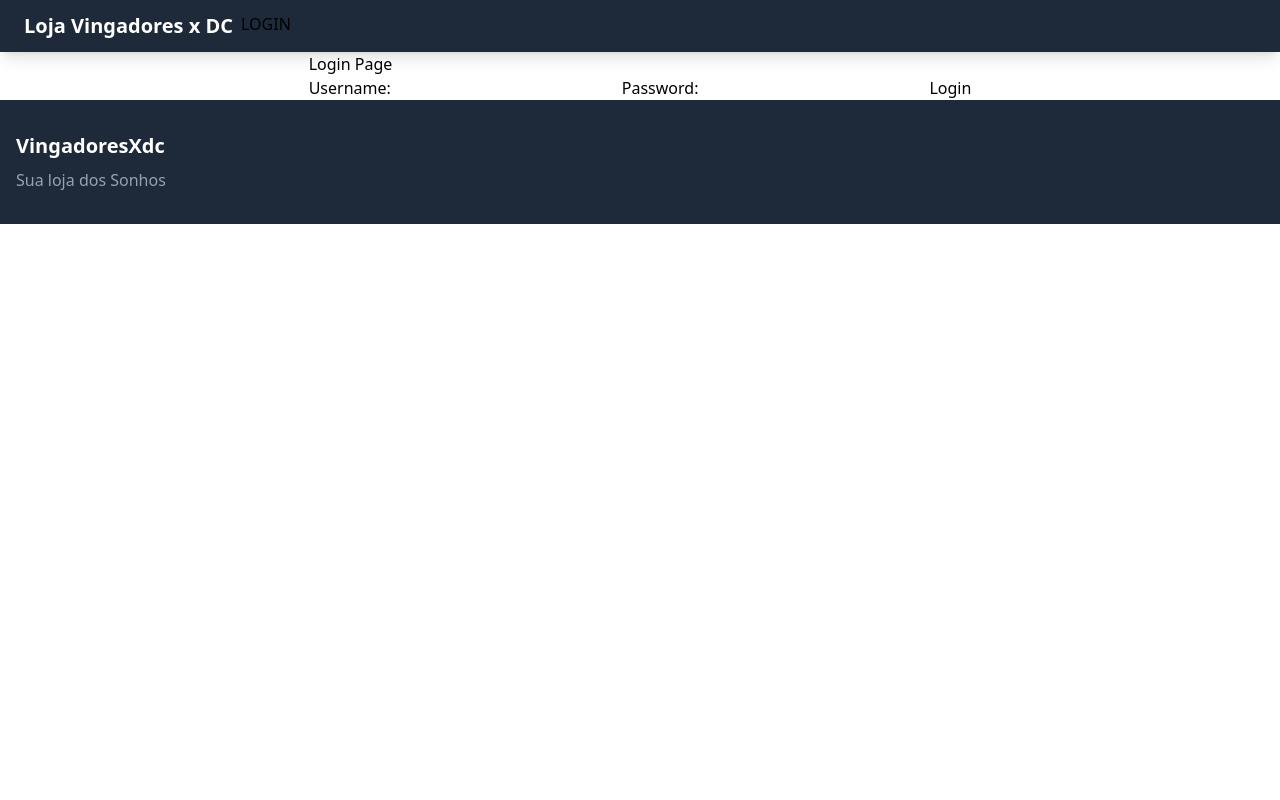
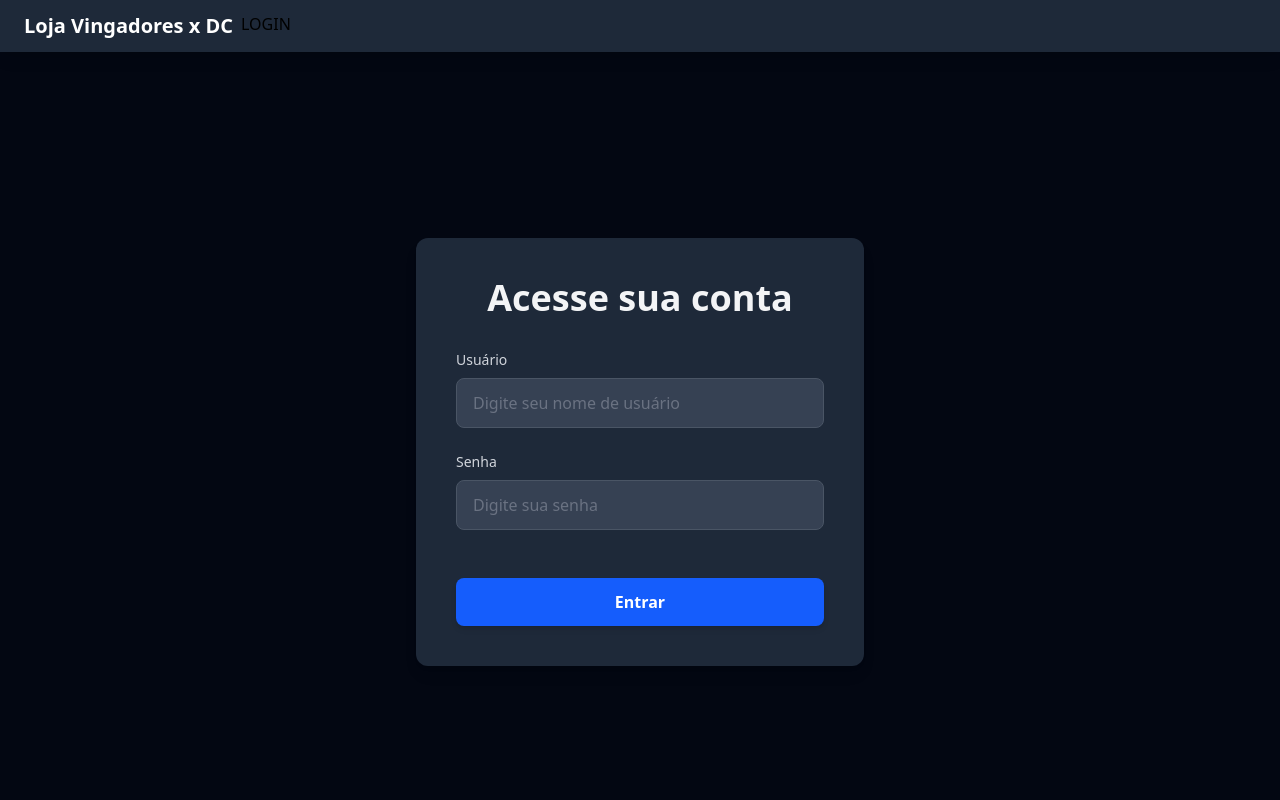
Before and after one commit to Alessandrovlr/ecommerce, a React (Vite) app: page /login in a window 1280 px wide. Shown: the top 800 px of the page. Built offline with nearby package versions, Linux system fonts and the light colour scheme.

Commit message:
home e login criados com estilização tailwind

```diff
--- a/src/pages/Home.jsx
+++ b/src/pages/Home.jsx
@@ -1,9 +1,19 @@
+
+
 export const Home = () => {
-    return(
-        <div>
-            <h1>
-                HOME
-            </h1>
+    return (
+        <div id="hcont">
+
+            <a className="car" href="#">
+                Compras
+                <img src="imagens/carrinho.png" alt="Carrinho de compras" />
+            </a>
+
+            <h1 id="tituloProduto"></h1>
+            <div id="central">
+                <div id="imgProd"></div>
+                <p id="descProduto"></p>
+            </div>
         </div>
-    )
+    );
 }
--- a/src/pages/Login.jsx
+++ b/src/pages/Login.jsx
@@ -1,48 +1,110 @@
-import React, { useState } from 'react';
+import React, { useState, createContext, useContext } from 'react';
 import { useNavigate } from 'react-router-dom';
-import { useAuth } from '../context/AuthContext';
+import { z } from 'zod'; // Importa o Zod para validação
+
+// Define o esquema de validação com Zod
+const loginSchema = z.object({
+  username: z.string().min(3, { message: "O nome de usuário deve ter pelo menos 3 caracteres." }),
+  password: z.string().min(6, { message: "A senha deve ter pelo menos 6 caracteres." }),
+});
+
+// Cria um contexto de autenticação de exemplo
+const AuthContext = createContext(null);
+
+// Hook para usar o contexto de autenticação
+const useAuth = () => {
+  return useContext(AuthContext);
+};
+
+// Provedor de autenticação de exemplo
+const AuthProvider = ({ children }) => {
+  const [user, setUser] = useState(null);
+
+  const login = (newUser) => {
+    setUser(newUser);
+  };
+
+  const logout = () => {
+    setUser(null);
+  };
+
+  const value = { user, login, logout };
+
+  return <AuthContext.Provider value={value}>{children}</AuthContext.Provider>;
+};
 
 export const Login = () => {
-  const { login } = useAuth();
   const [username, setUsername] = useState('');
   const [password, setPassword] = useState('');
-  const navigate = useNavigate();
+  const [errors, setErrors] = useState({});
+
+  // Mock do hook `useAuth` e `useNavigate` para que o código seja executável no Canvas
+  const auth = {
+    login: (username) => console.log(`Usuário logado: ${username}`),
+  };
+  const navigate = () => console.log('Navegação para a home');
 
   const handleSubmit = (e) => {
     e.preventDefault();
+    setErrors({}); // Limpa erros anteriores
 
-    if (username && password) {
-      login(username);
+    try {
+      // Valida os dados do formulário com Zod
+      loginSchema.parse({ username, password });
+
+      // Se a validação passar, continua com a lógica de login
+      auth.login(username);
       navigate('/');
-    } else {
-      alert("Preencha todos os campos");
+    } catch (error) {
+      if (error instanceof z.ZodError) {
+        const newErrors = {};
+        error.errors.forEach(err => {
+          newErrors[err.path[0]] = err.message;
+        });
+        setErrors(newErrors);
+      }
     }
   };
 
   return (
-    <div className="login-page">
-      <h1>Login Page</h1>
-      <form onSubmit={handleSubmit}>
-        <label htmlFor="username">Username:</label>
+    <div className="flex items-center justify-center h-screen w-screen bg-gray-950 text-gray-100 p-4">
+      <div className="bg-gray-800 p-10 rounded-xl shadow-lg w-full max-w-md">
+        <h1 className="text-4xl font-extrabold text-center mb-8 text-gray-100">Acesse sua conta</h1>
+        <form onSubmit={handleSubmit} className="space-y-6">
+          <div>
+            <label htmlFor="username" className="block text-sm font-medium text-gray-300 mb-2">Usuário</label>
             <input
               type="text"
               id="username"
               value={username}
               onChange={(e) => setUsername(e.target.value)}
-          required
+              className="w-full px-4 py-3 bg-gray-700 border border-gray-600 rounded-lg focus:outline-none focus:ring-2 focus:ring-blue-500 transition duration-300 placeholder-gray-500"
+              placeholder="Digite seu nome de usuário"
             />
+            {errors.username && <p className="text-red-400 text-sm mt-2">{errors.username}</p>}
+          </div>
 
-        <label htmlFor="password">Password:</label>
+          <div>
+            <label htmlFor="password" className="block text-sm font-medium text-gray-300 mb-2">Senha</label>
             <input
               type="password"
               id="password"
               value={password}
               onChange={(e) => setPassword(e.target.value)}
-          required
+              className="w-full px-4 py-3 bg-gray-700 border border-gray-600 rounded-lg focus:outline-none focus:ring-2 focus:ring-blue-500 transition duration-300 placeholder-gray-500"
+              placeholder="Digite sua senha"
             />
+            {errors.password && <p className="text-red-400 text-sm mt-2">{errors.password}</p>}
+          </div>
 
-        <button type="submit">Login</button>
+          <button
+            type="submit"
+            className="w-full px-4 py-3 mt-6 bg-blue-600 text-white font-bold rounded-lg hover:bg-blue-700 transition duration-300 ease-in-out transform hover:scale-105 shadow-md"
+          >
+            Entrar
+          </button>
         </form>
+      </div>
     </div>
   );
 };
```
Lines whose indentation alone changed are shown as unchanged.
